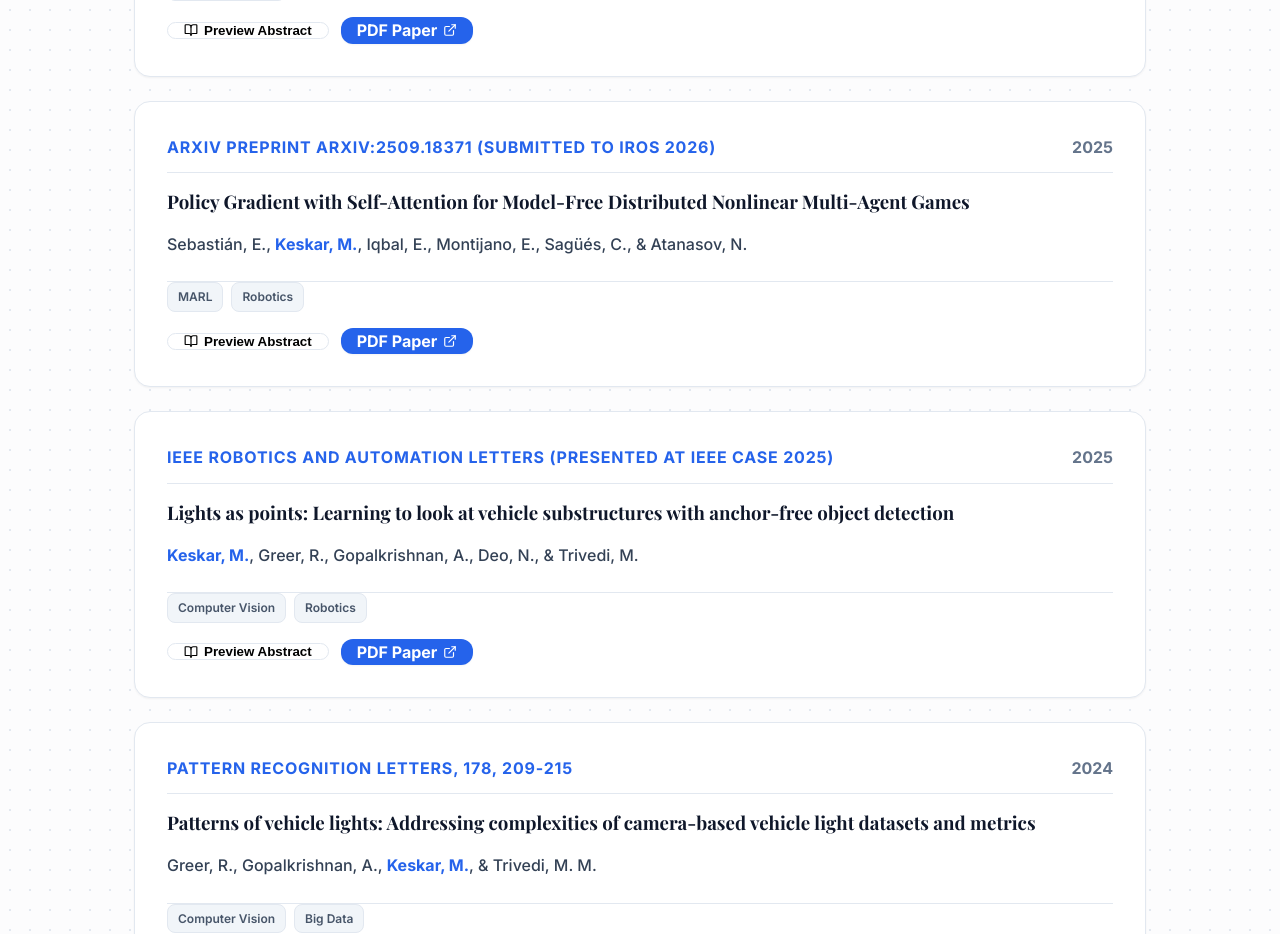
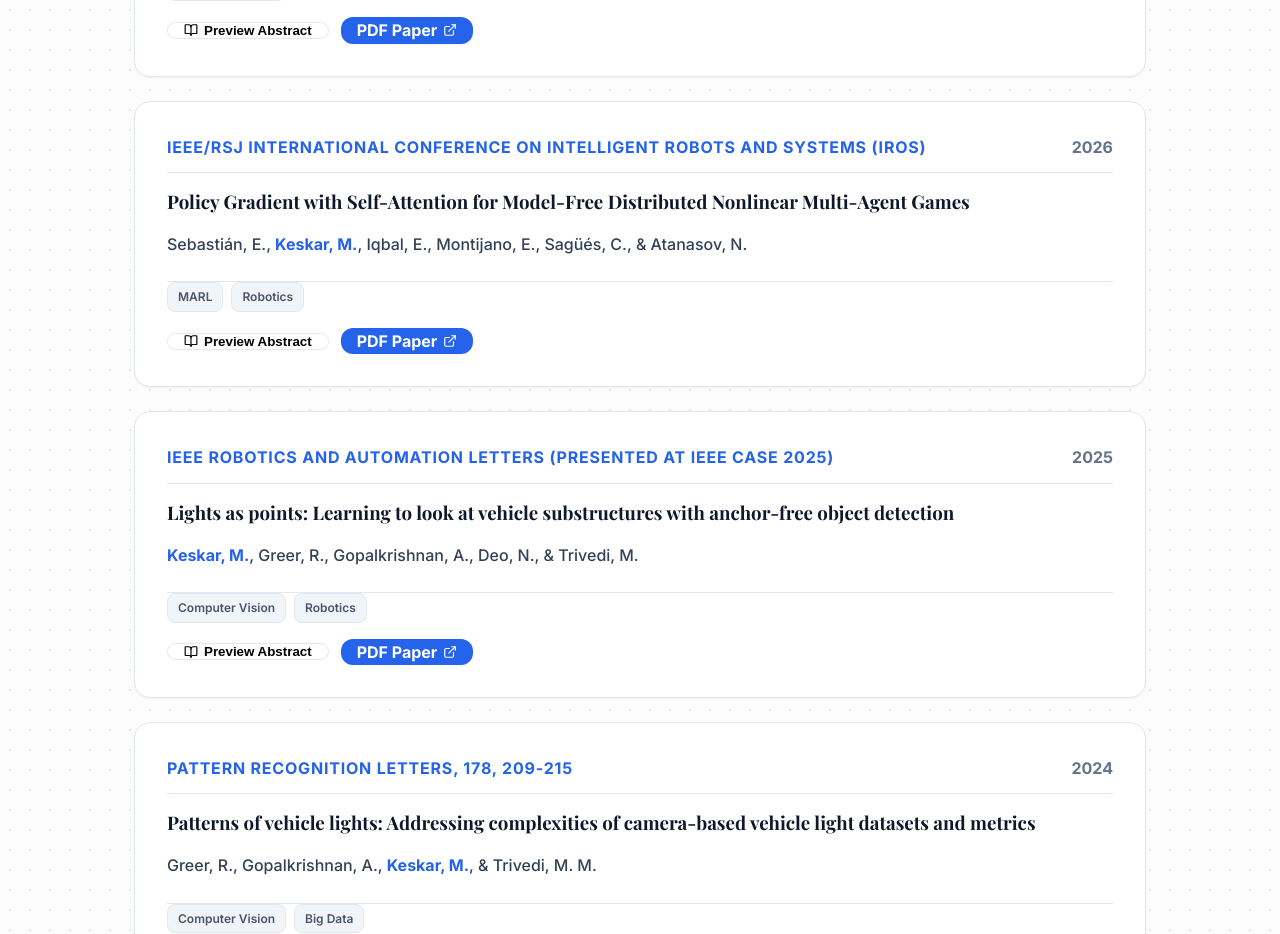
Before and after one commit to mmkeskar/Personal-Website, a Next.js app: page /publications in a window 1280 px wide. Shown: the part 1840-2774 px from the top of the page. Built offline with nearby package versions, Linux system fonts and the light colour scheme; a web font is replaced by a local one.

Commit message:
chore: update IROS paper status to accepted

```diff
--- a/app/publications/page.tsx
+++ b/app/publications/page.tsx
@@ -50,9 +50,9 @@ const publicationsData: (Publication & { id: string })[] = [
     id: 'iros-2026',
     title: 'Policy Gradient with Self-Attention for Model-Free Distributed Nonlinear Multi-Agent Games',
     authors: 'Sebastián, E., Keskar, M., Iqbal, E., Montijano, E., Sagüés, C., & Atanasov, N.',
-    venue: 'arXiv preprint arXiv:2509.18371 (Submitted to IROS 2026)',
-    year: 2025,
-    abstract: 'This paper presents a distributed model-free policy gradient algorithm leveraging self-attention to solve nonlinear multi-agent games. We bound sample-complexity scaling and demonstrate convergence limits across cooperative scenarios.',
+    venue: 'IEEE/RSJ International Conference on Intelligent Robots and Systems (IROS)',
+    year: 2026,
+    abstract: 'This paper presents a distributed model-free policy gradient algorithm leveraging self-attention to solve nonlinear multi-agent games. We bound sample-complexity scaling and demonstrate convergence limits across cooperative scenarios. Accepted for publication.',
     tags: ['MARL', 'Robotics'],
     pdfUrl: 'https://arxiv.org/pdf/2509.18371',
   },
```
